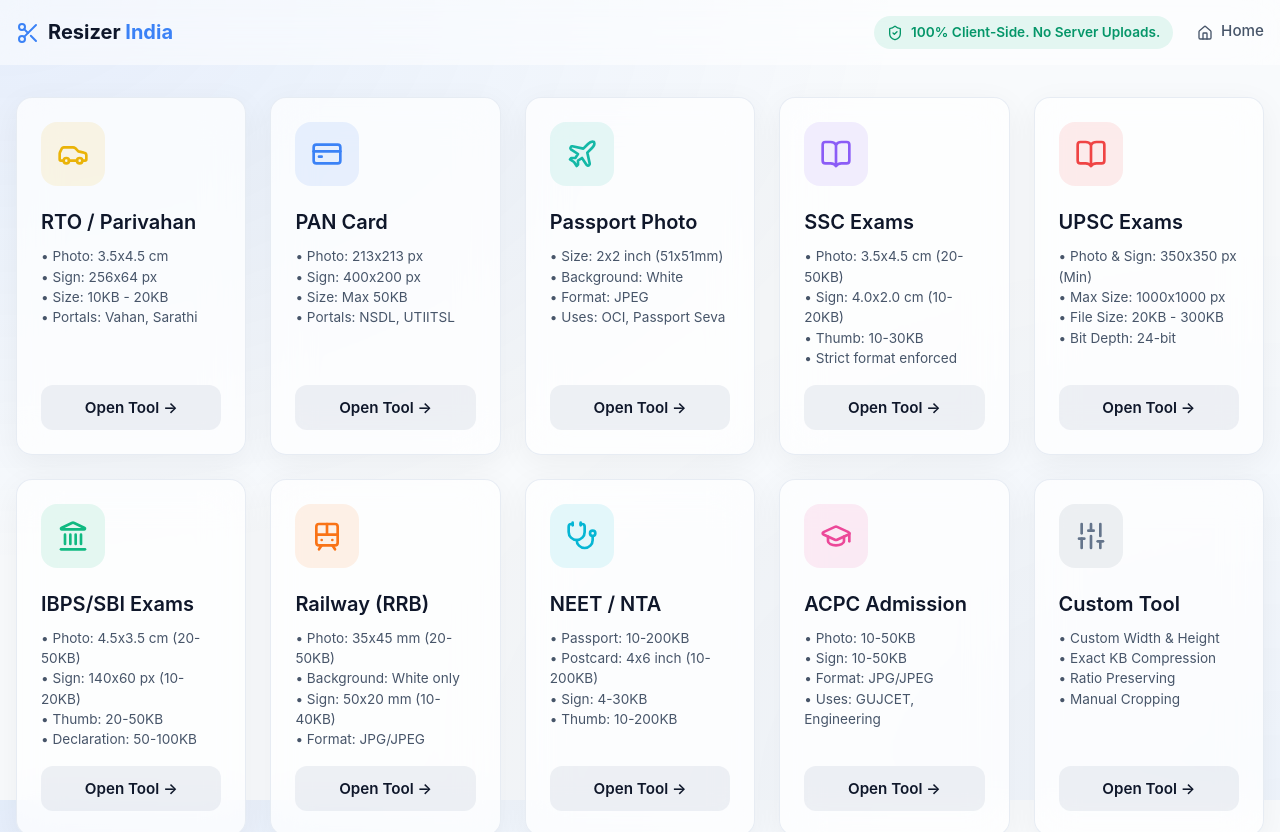
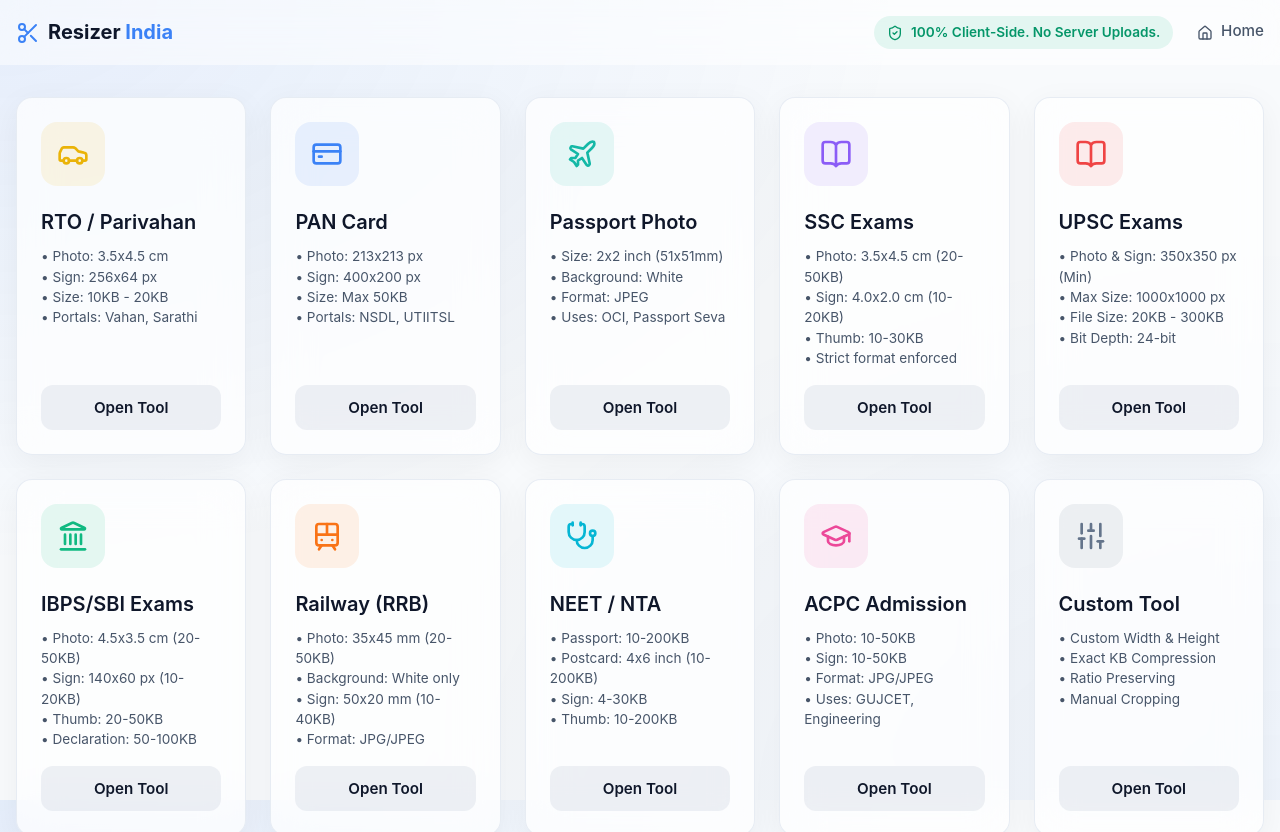
Before and after one commit to TechyNisarg/resizer-india, a React (Vite) app: page / in a window 1280 px wide. Shown: the top 832 px of the page. Built offline with nearby package versions, Linux system fonts and the light colour scheme; a web font is replaced by a local one.

Commit message:
style: remove arrow from action button

```diff
--- a/src/components/LandingPage.tsx
+++ b/src/components/LandingPage.tsx
@@ -32,7 +32,7 @@
               </div>
               <h2 className="category-title">{cat.label}</h2>
               <p className="category-desc">{cat.desc}</p>
-              <div className="category-action">Open Tool &rarr;</div>
+              <div className="category-action">Open Tool</div>
             </button>
           );
         })}
```
